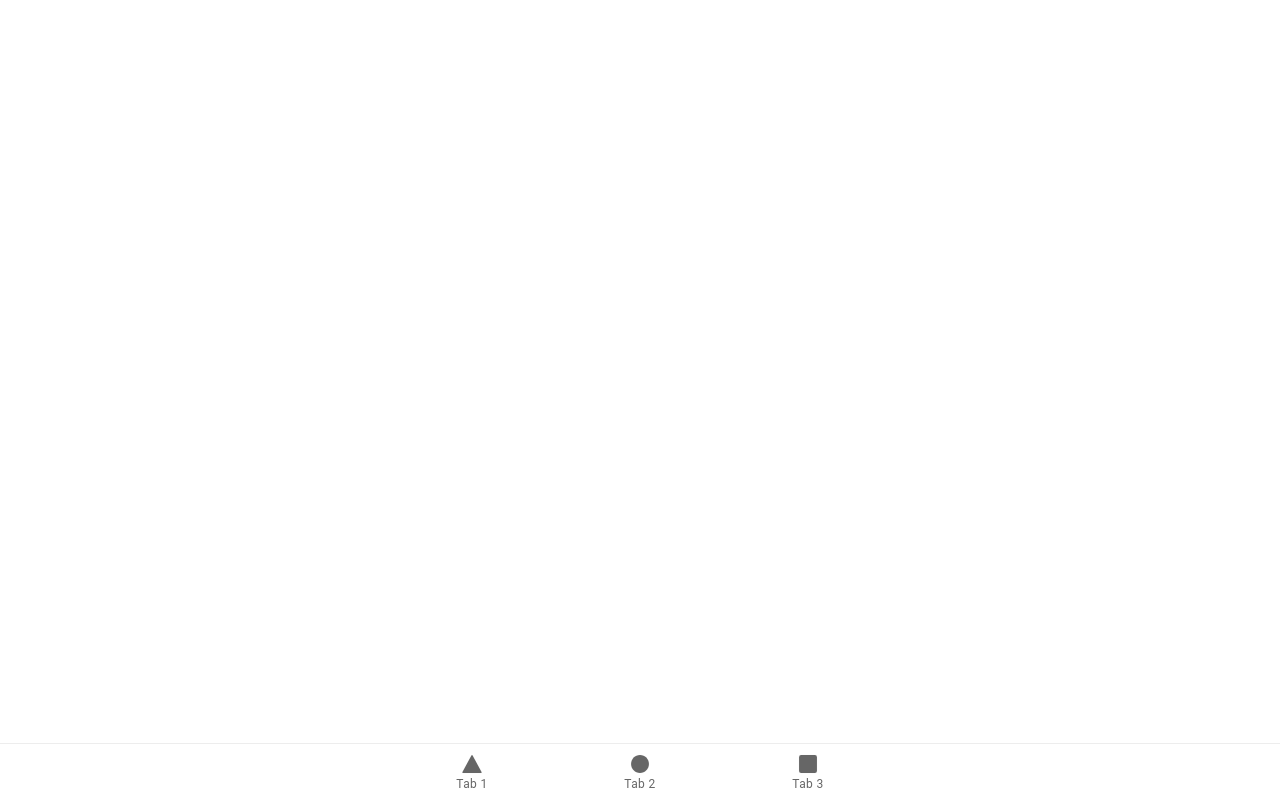
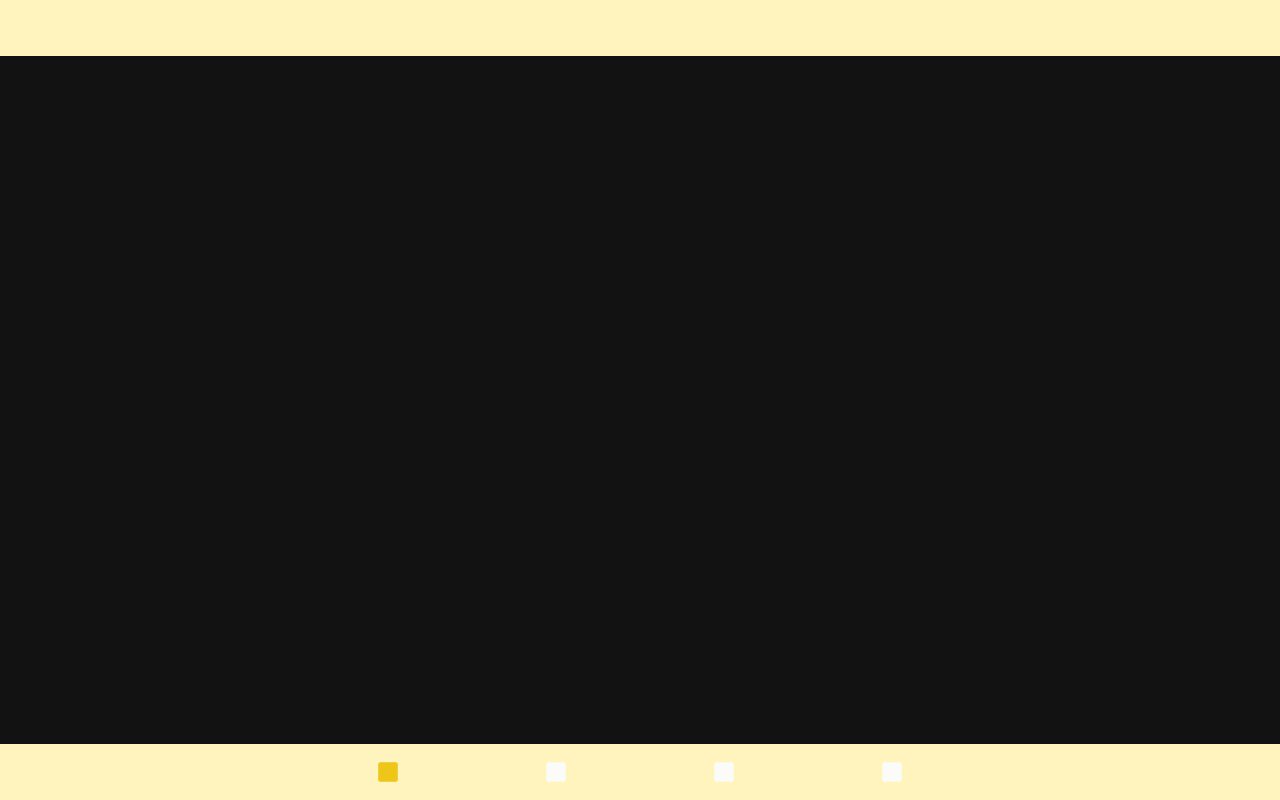
Before and after one commit to MESH-H07/Frontend, a React (Create React App) app: page /eventPage in a window 1280 px wide. Built offline with nearby package versions, Linux system fonts and the light colour scheme.

Commit message:
add: general structure

```diff
--- a/src/App.tsx
+++ b/src/App.tsx
@@ -1,4 +1,4 @@
-import { Redirect, Route } from 'react-router-dom';
+import {Redirect, Route} from 'react-router-dom';
 import {
     IonApp,
     IonIcon,
@@ -9,8 +9,8 @@ import {
     IonTabs,
     setupIonicReact
 } from '@ionic/react';
-import { IonReactRouter } from '@ionic/react-router';
-import { ellipse, square, triangle } from 'ionicons/icons';
+import {IonReactRouter} from '@ionic/react-router';
+import {ellipse, square, triangle} from 'ionicons/icons';
 import Tab1 from './pages/Tab1';
 import Tab2 from './pages/Tab2';
 import Tab3 from './pages/Tab3';
@@ -33,6 +33,12 @@ import '@ionic/react/css/display.css';
 
 /* Theme variables */
 import './theme/variables.css';
+import React from "react";
+
+import eventPage from "./views/EventPage";
+import chatPage from "./views/ChatPage";
+import mentorPage from "./views/MentorPage";
+import pointsOfInterestPage from "./views/PointsOfInterestPage";
 
 setupIonicReact();
 
@@ -41,31 +47,24 @@ const App: React.FC = () => (
         <IonReactRouter>
             <IonTabs>
                 <IonRouterOutlet>
-          <Route exact path="/tab1">
-            <Tab1 />
-          </Route>
-          <Route exact path="/tab2">
-            <Tab2 />
-          </Route>
-          <Route path="/tab3">
-            <Tab3 />
-          </Route>
-          <Route exact path="/">
-            <Redirect to="/tab1" />
-          </Route>
+                    <Route path="/eventPage" component={eventPage} exact={true}/>
+                    <Route path="/chatPage" component={chatPage} exact={true}/>
+                    <Route path="/mentorPage" component={mentorPage} exact={true}/>
+                    <Route path="/pointsOfInterestPage" component={pointsOfInterestPage} exact={true}/>
+                    <Route path="" render={() => <Redirect to='/mentorPage'/>} exact={true}/>
                 </IonRouterOutlet>
-        <IonTabBar slot="bottom">
-          <IonTabButton tab="tab1" href="/tab1">
-            <IonIcon icon={triangle} />
-            <IonLabel>Tab 1</IonLabel>
+                <IonTabBar slot="bottom" class={'yellowBar'}>
+                    <IonTabButton tab="eventPage" href="/eventPage">
+                        <IonIcon icon={square}/>
                     </IonTabButton>
-          <IonTabButton tab="tab2" href="/tab2">
-            <IonIcon icon={ellipse} />
-            <IonLabel>Tab 2</IonLabel>
+                    <IonTabButton tab="chatPage" href="/chatPage">
+                        <IonIcon icon={square}/>
                     </IonTabButton>
-          <IonTabButton tab="tab3" href="/tab3">
-            <IonIcon icon={square} />
-            <IonLabel>Tab 3</IonLabel>
+                    <IonTabButton tab="mentorPage" href="/mentorPage">
+                        <IonIcon icon={square}/>
+                    </IonTabButton>
+                    <IonTabButton tab="pointsOfInterestPage" href="/pointsOfInterestPage">
+                        <IonIcon icon={square}/>
                     </IonTabButton>
                 </IonTabBar>
             </IonTabs>
--- a/src/theme/variables.css
+++ b/src/theme/variables.css
@@ -3,6 +3,7 @@ http://ionicframework.com/docs/theming/ */
 
 /** Ionic CSS Variables **/
 :root {
+    --ion-background-color: #FBFCF8;
     /** primary **/
     --ion-color-primary: #2dd36f;
     --ion-color-primary-rgb: 45, 211, 111;
@@ -68,20 +69,20 @@ http://ionicframework.com/docs/theming/ */
     --ion-color-medium-tint: #9d9fa6;
 
     /** light **/
-  --ion-color-light: #f4f5f8;
-  --ion-color-light-rgb: 244, 245, 248;
-  --ion-color-light-contrast: #000000;
-  --ion-color-light-contrast-rgb: 0, 0, 0;
-  --ion-color-light-shade: #d7d8da;
-  --ion-color-light-tint: #f5f6f9;
+    --ion-color-light: #FFF3BE;
+    /*--ion-color-light-rgb: 244, 245, 248;*/
+    /*--ion-color-light-contrast: #000000;*/
+    /*--ion-color-light-contrast-rgb: 0, 0, 0;*/
+    /*--ion-color-light-shade: #d7d8da;*/
+    /*--ion-color-light-tint: #f5f6f9;*/
+
 }
 
-@media (prefers-color-scheme: dark) {
+@media (prefers-color-scheme: light) {
     /*
      * Dark Colors
      * -------------------------------------------
      */
-
     body {
         --ion-color-primary: #2fdf75;
         --ion-color-primary-rgb: 47, 223, 117;
@@ -91,73 +92,69 @@ http://ionicframework.com/docs/theming/ */
         --ion-color-primary-tint: #44e283;
 
         --ion-color-secondary: #50c8ff;
-    --ion-color-secondary-rgb: 80,200,255;
+        --ion-color-secondary-rgb: 80, 200, 255;
         --ion-color-secondary-contrast: #ffffff;
-    --ion-color-secondary-contrast-rgb: 255,255,255;
+        --ion-color-secondary-contrast-rgb: 255, 255, 255;
         --ion-color-secondary-shade: #46b0e0;
         --ion-color-secondary-tint: #62ceff;
 
         --ion-color-tertiary: #6a64ff;
-    --ion-color-tertiary-rgb: 106,100,255;
+        --ion-color-tertiary-rgb: 106, 100, 255;
         --ion-color-tertiary-contrast: #ffffff;
-    --ion-color-tertiary-contrast-rgb: 255,255,255;
+        --ion-color-tertiary-contrast-rgb: 255, 255, 255;
         --ion-color-tertiary-shade: #5d58e0;
         --ion-color-tertiary-tint: #7974ff;
 
         --ion-color-success: #2fdf75;
-    --ion-color-success-rgb: 47,223,117;
+        --ion-color-success-rgb: 47, 223, 117;
         --ion-color-success-contrast: #000000;
-    --ion-color-success-contrast-rgb: 0,0,0;
+        --ion-color-success-contrast-rgb: 0, 0, 0;
         --ion-color-success-shade: #29c467;
         --ion-color-success-tint: #44e283;
 
         --ion-color-warning: #ffd534;
-    --ion-color-warning-rgb: 255,213,52;
+        --ion-color-warning-rgb: 255, 213, 52;
         --ion-color-warning-contrast: #000000;
-    --ion-color-warning-contrast-rgb: 0,0,0;
+        --ion-color-warning-contrast-rgb: 0, 0, 0;
         --ion-color-warning-shade: #e0bb2e;
         --ion-color-warning-tint: #ffd948;
 
         --ion-color-danger: #ff4961;
-    --ion-color-danger-rgb: 255,73,97;
+        --ion-color-danger-rgb: 255, 73, 97;
         --ion-color-danger-contrast: #ffffff;
-    --ion-color-danger-contrast-rgb: 255,255,255;
+        --ion-color-danger-contrast-rgb: 255, 255, 255;
         --ion-color-danger-shade: #e04055;
         --ion-color-danger-tint: #ff5b71;
 
         --ion-color-dark: #f4f5f8;
-    --ion-color-dark-rgb: 244,245,248;
+        --ion-color-dark-rgb: 244, 245, 248;
         --ion-color-dark-contrast: #000000;
-    --ion-color-dark-contrast-rgb: 0,0,0;
+        --ion-color-dark-contrast-rgb: 0, 0, 0;
         --ion-color-dark-shade: #d7d8da;
         --ion-color-dark-tint: #f5f6f9;
 
         --ion-color-medium: #989aa2;
-    --ion-color-medium-rgb: 152,154,162;
+        --ion-color-medium-rgb: 152, 154, 162;
         --ion-color-medium-contrast: #000000;
-    --ion-color-medium-contrast-rgb: 0,0,0;
+        --ion-color-medium-contrast-rgb: 0, 0, 0;
         --ion-color-medium-shade: #86888f;
         --ion-color-medium-tint: #a2a4ab;
 
-    --ion-color-light: #222428;
-    --ion-color-light-rgb: 34,36,40;
-    --ion-color-light-contrast: #ffffff;
-    --ion-color-light-contrast-rgb: 255,255,255;
-    --ion-color-light-shade: #1e2023;
-    --ion-color-light-tint: #383a3e;
+        --ion-color-light: #FFF3BE;
+        --ion-tab-bar-button-selected: #EDC619;
+        --ion-tab-bar-button-color: #FBFCF8;
     }
 
     /*
      * iOS Dark Theme
      * -------------------------------------------
      */
-
     .ios body {
         --ion-background-color: #000000;
-    --ion-background-color-rgb: 0,0,0;
+        --ion-background-color-rgb: 0, 0, 0;
 
         --ion-text-color: #ffffff;
-    --ion-text-color-rgb: 255,255,255;
+        --ion-text-color-rgb: 255, 255, 255;
 
         --ion-color-step-50: #0d0d0d;
         --ion-color-step-100: #1a1a1a;
@@ -195,13 +192,12 @@ http://ionicframework.com/docs/theming/ */
      * Material Design Dark Theme
      * -------------------------------------------
      */
-
     .md body {
         --ion-background-color: #121212;
-    --ion-background-color-rgb: 18,18,18;
+        --ion-background-color-rgb: 18, 18, 18;
 
         --ion-text-color: #ffffff;
-    --ion-text-color-rgb: 255,255,255;
+        --ion-text-color-rgb: 255, 255, 255;
 
         --ion-border-color: #222222;
 
@@ -234,3 +230,23 @@ http://ionicframework.com/docs/theming/ */
         --ion-card-background: #1e1e1e;
     }
 }
+
+:host {
+    border: none;
+}
+
+ion-tab-button {
+    --color: #FBFCF8;
+    --color-selected: #EDC619;
+}
+
+.yellowBar {
+    --background: #FFF3BE;
+    --color: #FFF3BE;
+    --border: none;
+}
+
+.header-md::after {
+    width: 0;
+
+}
--- /dev/null
+++ b/src/views/ChatPage.tsx
@@ -0,0 +1,23 @@
+import React from "react";
+import {
+    IonApp,
+    IonHeader,
+    IonIcon,
+    IonLabel,
+    IonPage,
+    IonRouterOutlet,
+    IonTabBar,
+    IonTabButton,
+    IonTabs, IonTitle, IonToolbar
+} from "@ionic/react";
+
+const eventPage: React.FC = () => (
+    <IonPage>
+        <IonHeader>
+            <IonToolbar class={'yellowBar'}>
+            </IonToolbar>
+        </IonHeader>
+    </IonPage>
+);
+
+export default eventPage;
--- /dev/null
+++ b/src/views/EventPage.tsx
@@ -0,0 +1,24 @@
+import React from "react";
+import {
+    IonApp,
+    IonHeader,
+    IonIcon,
+    IonLabel,
+    IonPage,
+    IonRouterOutlet,
+    IonTabBar,
+    IonTabButton,
+    IonTabs, IonTitle, IonToolbar
+} from "@ionic/react";
+
+
+const eventPage: React.FC = () => (
+    <IonPage>
+        <IonHeader>
+            <IonToolbar class={'yellowBar'}>
+            </IonToolbar>
+        </IonHeader>
+    </IonPage>
+);
+
+export default eventPage;
--- /dev/null
+++ b/src/views/MentorPage.tsx
@@ -0,0 +1,23 @@
+import React from "react";
+import {
+    IonApp,
+    IonHeader,
+    IonIcon,
+    IonLabel,
+    IonPage,
+    IonRouterOutlet,
+    IonTabBar,
+    IonTabButton,
+    IonTabs, IonTitle, IonToolbar
+} from "@ionic/react";
+
+const eventPage: React.FC = () => (
+    <IonPage>
+        <IonHeader>
+            <IonToolbar class={'yellowBar'}>
+            </IonToolbar>
+        </IonHeader>
+    </IonPage>
+);
+
+export default eventPage;
--- /dev/null
+++ b/src/views/PointsOfInterestPage.tsx
@@ -0,0 +1,23 @@
+import React from "react";
+import {
+    IonApp,
+    IonHeader,
+    IonIcon,
+    IonLabel,
+    IonPage,
+    IonRouterOutlet,
+    IonTabBar,
+    IonTabButton,
+    IonTabs, IonTitle, IonToolbar
+} from "@ionic/react";
+
+const eventPage: React.FC = () => (
+    <IonPage>
+        <IonHeader>
+            <IonToolbar class={'yellowBar'}>
+            </IonToolbar>
+        </IonHeader>
+    </IonPage>
+);
+
+export default eventPage;
```
Also changed, not shown: 1 other file (tests, documents, lock files or other folders). Lines whose indentation alone changed are shown as unchanged.
